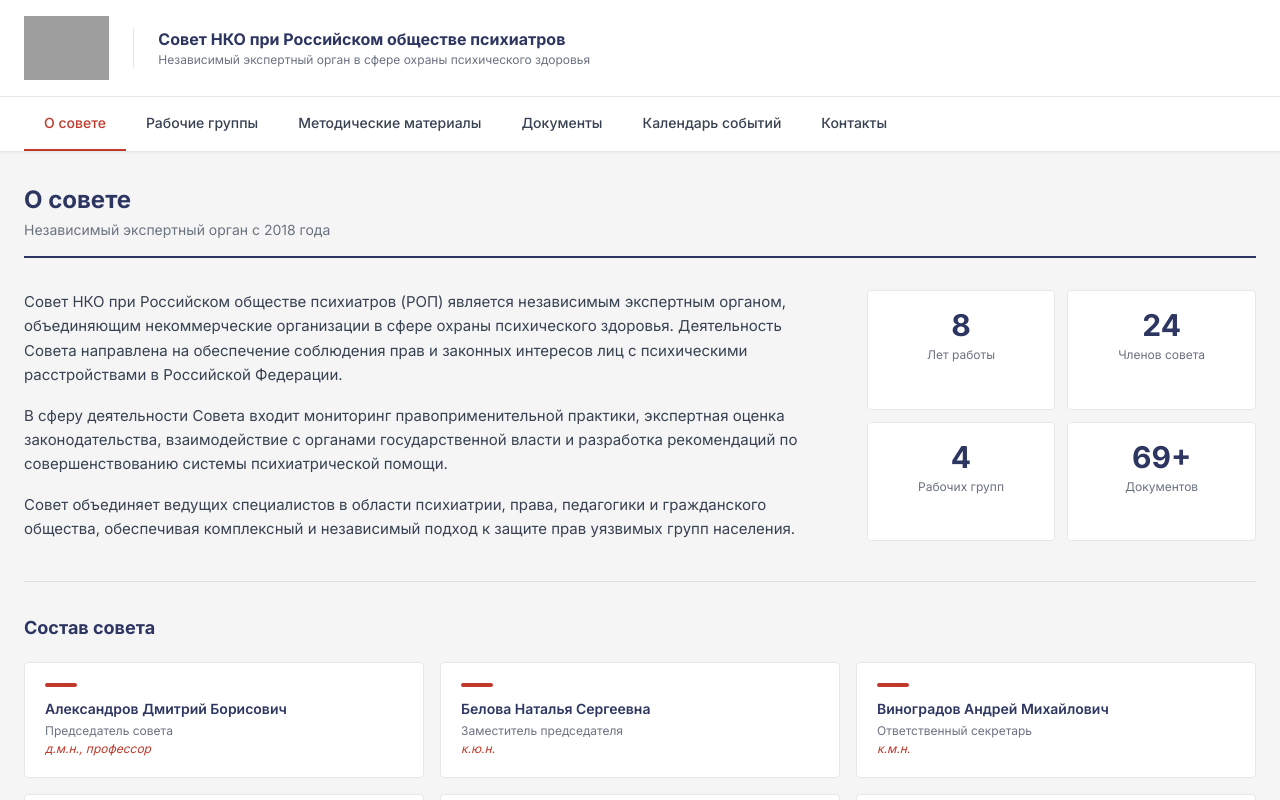
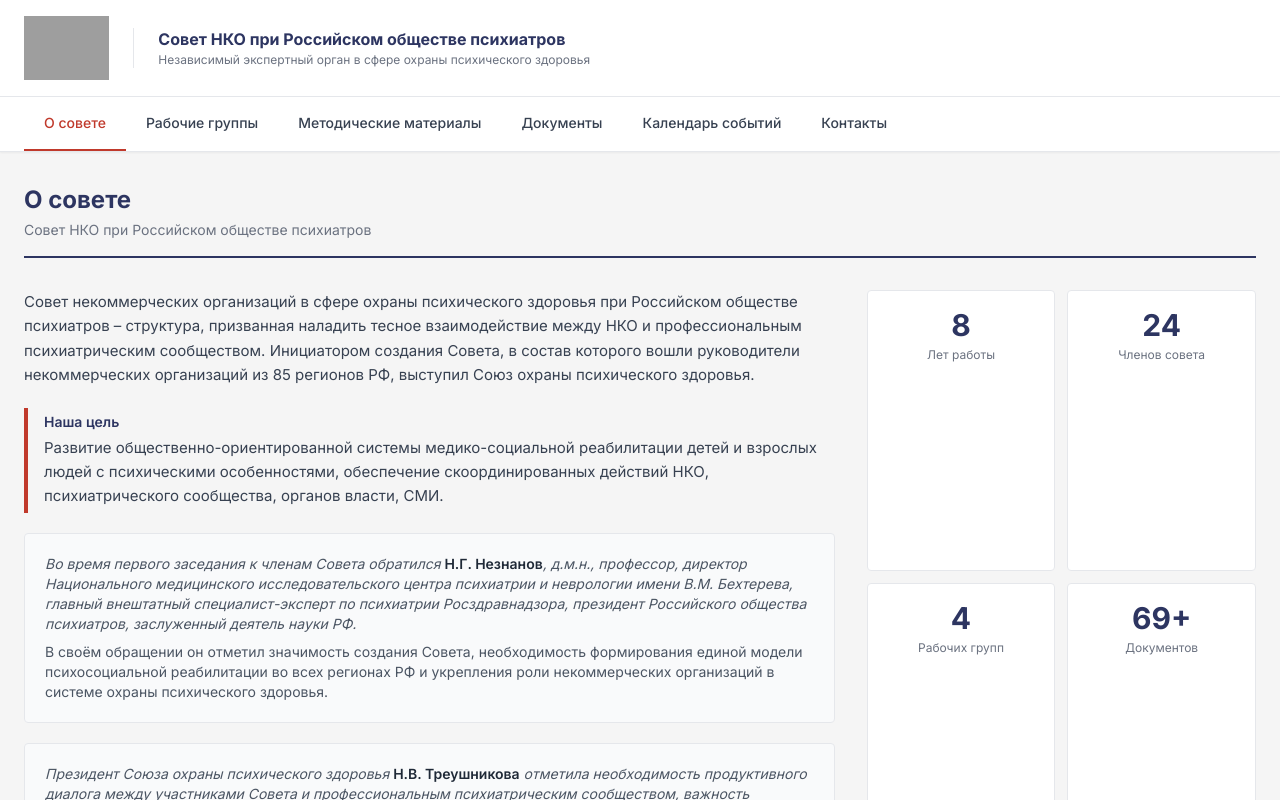
Before and after one commit to pr-poehali-dev/website-redesign-modernization, a React (Vite) app: page / in a window 1280 px wide. Shown: the top 800 px of the page. Built offline with nearby package versions, Linux system fonts and the light colour scheme; grey boxes are pictures that could not be loaded.

Commit message:
feat: совет НКО психического здоровья

```diff
--- a/src/pages/Index.tsx
+++ b/src/pages/Index.tsx
@@ -243,26 +243,52 @@ function NavyTag({ children }: { children: React.ReactNode }) {
 function AboutSection() {
   return (
     <div className="animate-slide-up">
-      <SectionHeader title="О совете" subtitle="Независимый экспертный орган с 2018 года" />
+      <SectionHeader title="О совете" subtitle="Совет НКО при Российском обществе психиатров" />
 
       <div className="grid md:grid-cols-3 gap-8 mb-10">
-        <div className="md:col-span-2 space-y-4 text-[15px] leading-relaxed text-gray-700">
+        <div className="md:col-span-2 space-y-5 text-[15px] leading-relaxed text-gray-700">
           <p>
-            Совет НКО при Российском обществе психиатров (РОП) является независимым экспертным органом,
-            объединяющим некоммерческие организации в сфере охраны психического здоровья.
-            Деятельность Совета направлена на обеспечение соблюдения прав и законных интересов
-            лиц с психическими расстройствами в Российской Федерации.
+            Совет некоммерческих организаций в сфере охраны психического здоровья при Российском обществе
+            психиатров – структура, призванная наладить тесное взаимодействие между НКО и профессиональным
+            психиатрическим сообществом. Инициатором создания Совета, в состав которого вошли руководители
+            некоммерческих организаций из 85 регионов РФ, выступил Союз охраны психического здоровья.
           </p>
-          <p>
-            В сферу деятельности Совета входит мониторинг правоприменительной практики,
-            экспертная оценка законодательства, взаимодействие с органами государственной власти
-            и разработка рекомендаций по совершенствованию системы психиатрической помощи.
-          </p>
-          <p>
-            Совет объединяет ведущих специалистов в области психиатрии, права, педагогики
-            и гражданского общества, обеспечивая комплексный и независимый подход к защите
-            прав уязвимых групп населения.
-          </p>
+          <div className="border-l-4 pl-4 py-1" style={{ borderColor: BRAND.red }}>
+            <p className="font-semibold text-sm mb-1" style={{ color: BRAND.navy }}>Наша цель</p>
+            <p>
+              Развитие общественно-ориентированной системы медико-социальной реабилитации детей и взрослых
+              людей с психическими особенностями, обеспечение скоординированных действий НКО,
+              психиатрического сообщества, органов власти, СМИ.
+            </p>
+          </div>
+
+          {/* Цитата Незнанова */}
+          <div className="bg-gray-50 border border-gray-200 rounded p-5 space-y-2">
+            <p className="text-sm italic text-gray-600">
+              Во время первого заседания к членам Совета обратился{" "}
+              <span className="font-semibold not-italic text-gray-800">Н.Г. Незнанов</span>,
+              д.м.н., профессор, директор Национального медицинского исследовательского центра
+              психиатрии и неврологии имени В.М. Бехтерева, главный внештатный специалист-эксперт
+              по психиатрии Росздравнадзора, президент Российского общества психиатров,
+              заслуженный деятель науки РФ.
+            </p>
+            <p className="text-sm text-gray-600">
+              В своём обращении он отметил значимость создания Совета, необходимость формирования
+              единой модели психосоциальной реабилитации во всех регионах РФ и укрепления роли
+              некоммерческих организаций в системе охраны психического здоровья.
+            </p>
+          </div>
+
+          {/* Цитата Треушниковой */}
+          <div className="bg-gray-50 border border-gray-200 rounded p-5 space-y-2">
+            <p className="text-sm italic text-gray-600">
+              Президент Союза охраны психического здоровья{" "}
+              <span className="font-semibold not-italic text-gray-800">Н.В. Треушникова</span>{" "}
+              отметила необходимость продуктивного диалога между участниками Совета и профессиональным
+              психиатрическим сообществом, важность развития системы психосоциальной реабилитации,
+              несмотря на экономические, территориальные и иные различия регионов России.
+            </p>
+          </div>
         </div>
 
         {/* Статистика */}
```
